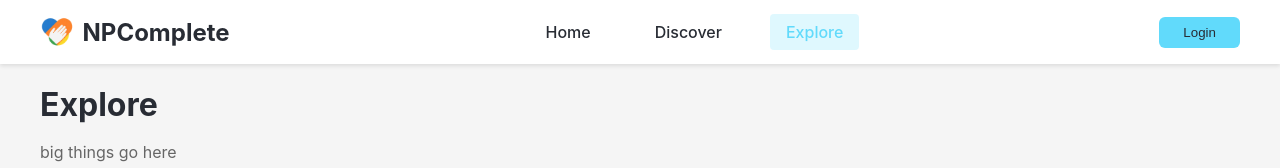
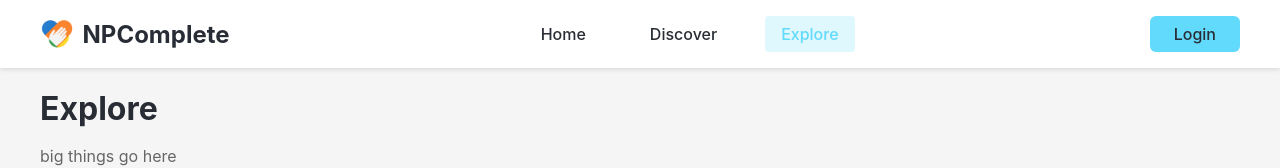
Before and after one commit to prapul-arumilli/NP-Complete, a React (Create React App) app in the folder npcomplete/: page /explore in a window 1280 px wide. Shown: the top 168 px of the page. Built offline with nearby package versions, Linux system fonts and the light colour scheme.

Commit message:
login button styling

```diff
--- a/npcomplete/src/components/Navbar.css
+++ b/npcomplete/src/components/Navbar.css
@@ -73,7 +73,9 @@
   border: none;
   padding: 0.5rem 1.5rem;
   border-radius: 6px;
+  font-family: inherit;
   font-weight: 500;
+  font-size: inherit;
   cursor: pointer;
   transition: background-color 0.3s ease, transform 0.2s ease;
 }
```
